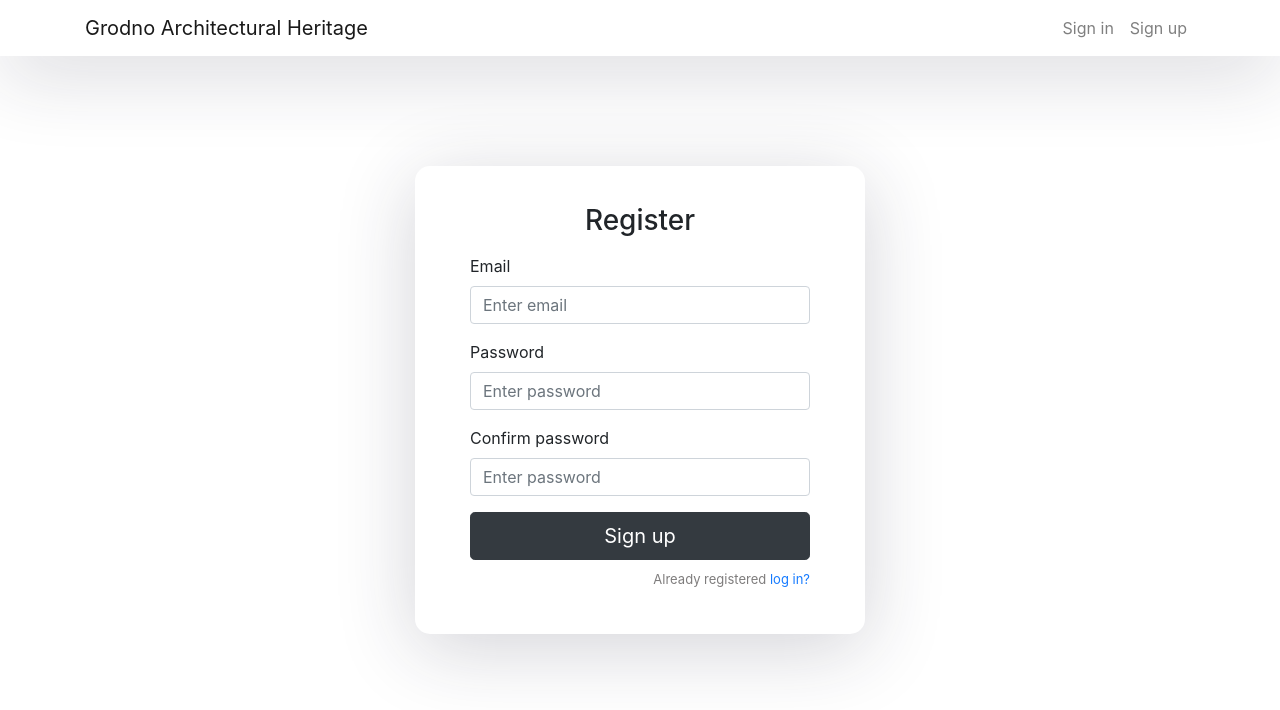
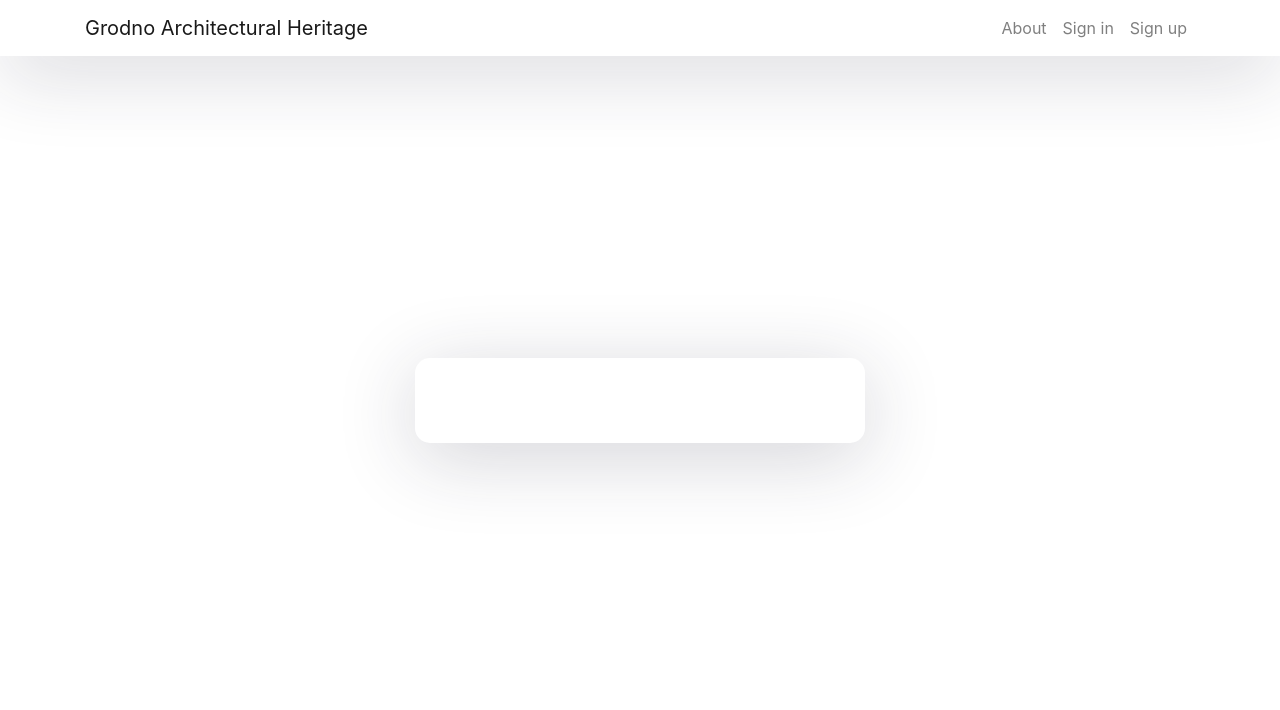
Before and after one commit to fakecastlol/grodno-architectural-heritage-client, a React (Create React App) app: page /sign-up in a window 1280 px wide. Shown: the top 710 px of the page. Built offline with nearby package versions, Linux system fonts and the light colour scheme.

Commit message:
added index.js and about.js

```diff
--- a/src/App.js
+++ b/src/App.js
@@ -5,20 +5,25 @@ import { BrowserRouter as Router, Switch, Route, Link } from "react-router-dom";
 
 import Login from "./components/login";
 import Register from "./components/register";
+import Index from "./index.js";
+import About from "./components/about";
 
 function App() {
   return (<Router>
     <div className="App">
       <nav className="navbar navbar-expand-lg navbar-light fixed-top">
         <div className="container">
-          <Link className="navbar-brand" to={"/sign-in"}>Grodno Architectural Heritage</Link>
+          <Link className="navbar-brand" to={"/index"}>Grodno Architectural Heritage</Link>
           <div className="collapse navbar-collapse" id="navbarTogglerDemo02">
             <ul className="navbar-nav ml-auto">
               <li className="nav-item">
-                <Link className="nav-link" to={"/sign-in"}>Sign in</Link>
+                <Link className="nav-link" to={"/about"}>About</Link>
               </li>
               <li className="nav-item">
-                <Link className="nav-link" to={"/sign-up"}>Sign up</Link>
+                <Link className="nav-link" to={"/register"}>Sign in</Link>
+              </li>
+              <li className="nav-item">
+                <Link className="nav-link" to={"/login"}>Sign up</Link>
               </li>
             </ul>
           </div>
@@ -28,9 +33,10 @@ function App() {
       <div className="outer">
         <div className="inner">
           <Switch>
-            <Route exact path='/' component={Login} />
-            <Route path="/sign-in" component={Login} />
-            <Route path="/sign-up" component={Register} />
+            <Route exact path='/' component={Index} />
+            <Route path="/about" component={About} />
+            <Route path="/login" component={Login} />
+            <Route path="/register" component={Register} />
           </Switch>
         </div>
       </div>
--- /dev/null
+++ b/src/components/about.js
@@ -0,0 +1,9 @@
+import React, {Conponent} from 'react';
+
+export default class About extends Comment{
+    render() {
+        return (
+            <div/>
+        )
+    }
+}
--- /dev/null
+++ b/src/components/identity.css
@@ -0,0 +1,9 @@
+.inner {
+    width: 450px;
+    margin: auto;
+    background: #ffffff;
+    box-shadow: 0px 14px 80px rgba(34, 35, 58, 0.2);
+    padding: 40px 55px 45px 55px;
+    border-radius: 15px;
+    transition: all .3s;
+  }
--- a/src/components/login.js
+++ b/src/components/login.js
@@ -1,4 +1,5 @@
 import React, { Component } from "react";
+import './identity.css';
 
 export default class Login extends Component {
 
--- a/src/components/register.js
+++ b/src/components/register.js
@@ -1,4 +1,5 @@
 import React, { Component } from "react";
+import './identity.css';
 
 export default class Register extends Component {
 
@@ -39,7 +40,7 @@ export default class Register extends Component {
 
         console.log(this.state);
 
-        window.axios.post('http://localhost:5000/register', { email: this.state.email, password: this.state.password, confirmPassword: this.confirmPassword })
+        window.axios.post('https://localhost:5001/register', { email: this.state.email, password: this.state.password, confirmPassword: this.confirmPassword })
             .then(response => {
 
                 localStorage.setItem('token', response.data.auth.access_token)
--- a/src/index.css
+++ b/src/index.css
@@ -26,7 +26,7 @@ body, html, .App, #root, .outer {
   text-align: left;
 }
 
-.inner {
+/* .inner {
   width: 450px;
   margin: auto;
   background: #ffffff;
@@ -34,7 +34,7 @@ body, html, .App, #root, .outer {
   padding: 40px 55px 45px 55px;
   border-radius: 15px;
   transition: all .3s;
-}
+} */
 
 .outer .form-control:focus {
   border-color: #167bff;
--- a/src/index.js
+++ b/src/index.js
@@ -1,9 +1,13 @@
-import React from "react";
+import React, {Component} from "react";
 import ReactDOM from "react-dom";
 import { BrowserRouter } from "react-router-dom";
 import "./index.css";
 import App from "./App";
 import axios from 'axios';
+
+export default class Index extends Comment{
+
+}
 
 window.axios=axios;
 
```
